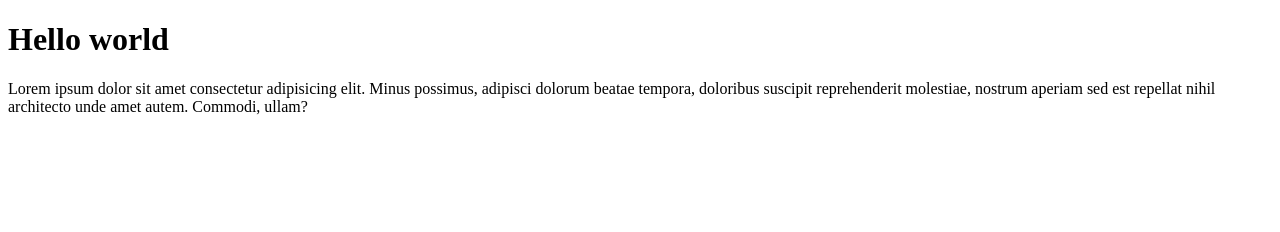
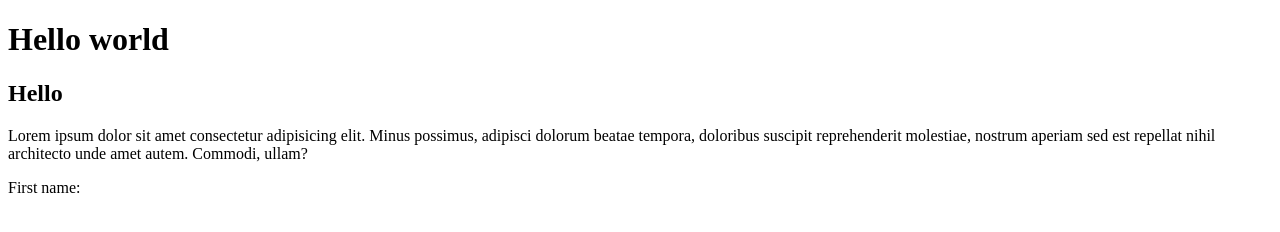
Before and after one commit to rkutkarska/git-branching_demo, a plain HTML site: page index.html in a window 1280 px wide. Drawn offline with Linux system fonts and the light colour scheme.

Commit message:
adding form

```diff
--- a/index.html
+++ b/index.html
@@ -11,9 +11,14 @@
 <body>
     <div>
 		<h1>Hello world</h1>
+		<h2>Hello</h2>
         <p>Lorem ipsum dolor sit amet consectetur adipisicing elit. Minus possimus, adipisci dolorum beatae tempora,
             doloribus suscipit reprehenderit molestiae, nostrum aperiam sed est repellat nihil architecto unde amet
             autem. Commodi, ullam?</p>
+
+		<form action="/action_page.php">
+			<label for="fname">First name:</label>
+		</form>
     </div>
 </body>
 
```
